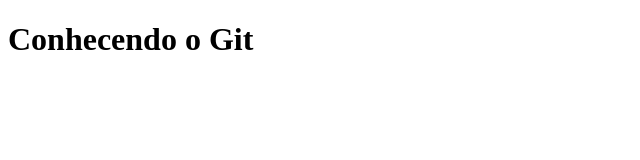
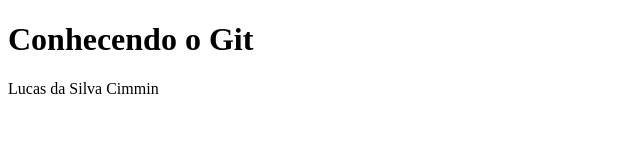
Before and after one commit to Cimmin/Cimmin, a plain HTML site: page index.html in a window 1280 px wide. Shown: the whole page, without its empty margins (0-640 px from the left). Drawn offline with Linux system fonts and the light colour scheme.

Commit message:
Update index.html

```diff
--- a/index.html
+++ b/index.html
@@ -8,5 +8,6 @@
   </head>
   <body>
     <h1>Conhecendo o Git</h1>
+    <p>Lucas da Silva Cimmin<p>
   </body>
 </html>
```
